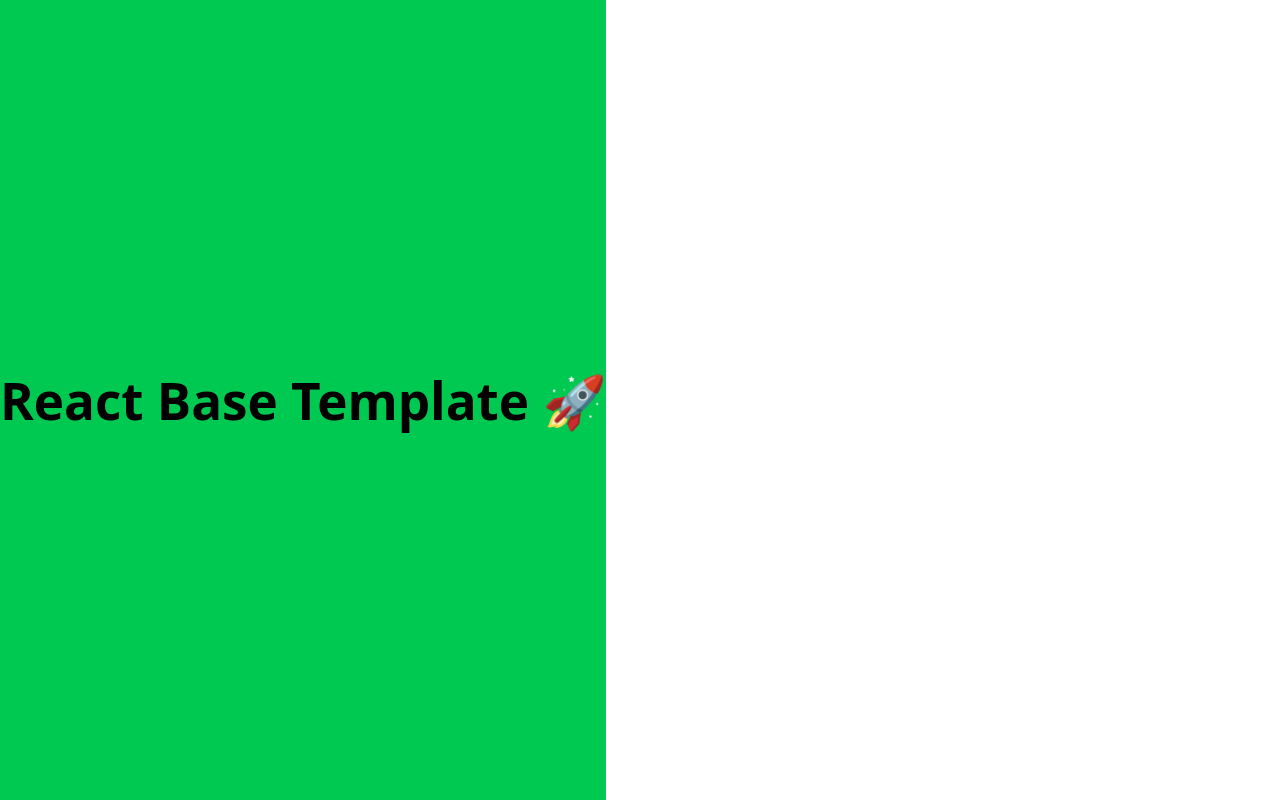
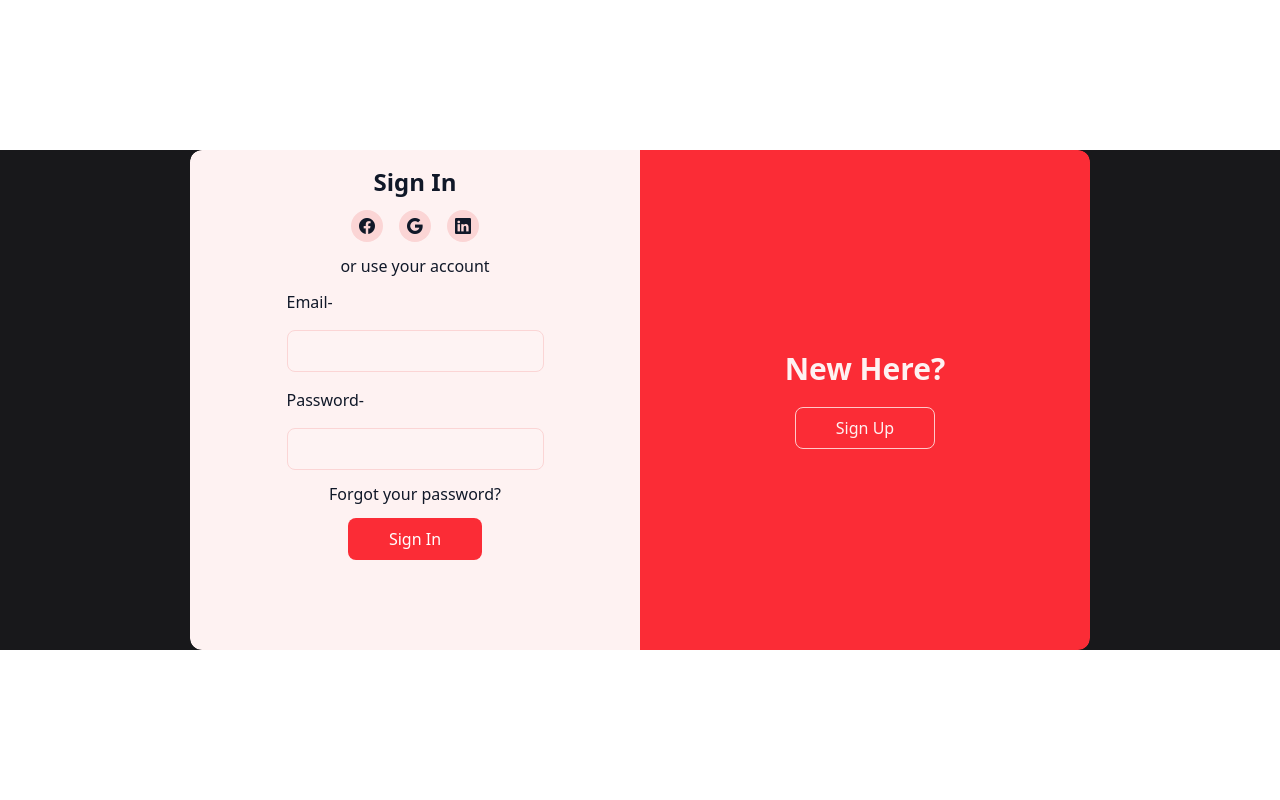
Before and after one commit to sushmita-rgb/frontend-templates, a React (Vite) app in the folder react-base-template/: page / in a window 1280 px wide. Built offline with nearby package versions, Linux system fonts and the light colour scheme.

Commit message:
made login page component

```diff
--- a/react-base-template/src/App.jsx
+++ b/react-base-template/src/App.jsx
@@ -1,16 +1,11 @@
-import { motion } from "framer-motion";
+import React from "react";
+import LoginPage from "./login.jsx";"./src/login";
+
 
 export default function App() {
   return (
-    <div className="h-screen flex items-center justify-center bg-green-500">
-      <motion.h1
-        initial={{ opacity: 0, y: 40 }}
-        animate={{ opacity: 1, y: 0 }}
-        transition={{ duration: 0.6 }}
-        className="text-4xl font-bold text-black"
-      >
-        React Base Template 🚀
-      </motion.h1>
-    </div>
+
+    <LoginPage />
+
   );
 }
--- /dev/null
+++ b/react-base-template/src/login.jsx
@@ -0,0 +1,116 @@
+import { motion } from "framer-motion";
+import React from "react";
+import "bootstrap-icons/font/bootstrap-icons.css";
+
+export default function LoginPage (){
+    return(
+        <>
+            <div className="min-w-screen flex items-center justify-center bg-zinc-900">
+                <div className="w-[900px] h-[500px] flex-row overflow-hidden flex rounded-xl">
+
+                    <motion.div
+                        className="bg-red-50 flex-1 rounded-l-xl flex flex-col items-center py-4 px-10">
+                        <span className="text-gray-900 pb-3 text-2xl font-bold text">Sign In</span>
+                        <div className="flex flex-row gap-4 pb-3 items-center justify-center">
+                            <span className="rounded-full hover:scale-110 ease-in duration-200 hover:cursor-pointer hover:shadow-[0_0_10px_#f8b4b4] bg-[#fbd5d5] p-1 px-2 h-auto w-auto"><i className="bi text-gray-900 bi-facebook"></i></span>
+                            <span className="rounded-full hover:scale-110 ease-in duration-200 hover:cursor-pointer hover:shadow-[0_0_10px_#f8b4b4] bg-[#fbd5d5] p-1 px-2 h-auto w-auto"><i className="bi text-gray-900 bi-google"></i></span>
+                            <span className="rounded-full hover:scale-110 ease-in duration-200 hover:cursor-pointer hover:shadow-[0_0_10px_#f8b4b4] bg-[#fbd5d5] p-1 px-2 h-auto w-auto"><i className="bi  text-gray-900 bi-linkedin"></i></span>
+                        </div>
+                        <span className="text-gray-900 pb-3">or use your account</span>
+                        <div className="flex flex-col gap-4 pb-3 ">
+                            <label htmlFor="email" className="text-gray-900">Email-</label>
+                            <input type="text" id="email" className="bg-[#fef3f3]
+                        text-gray-900
+                        border border-[#fbd5d5]
+                        rounded-lg
+                        px-3 py-2
+                        transition
+                        focus:outline-none
+                        focus:border-[#f8b4b4]
+                        focus:shadow-[0_0_12px_rgba(248,180,180,0.55)]"/>
+                            <label htmlFor="password" className="text-gray-900">Password-</label>
+                            <input type="password" id="password" className="bg-[#fef3f3]
+                        text-gray-900
+                        border border-[#fbd5d5]
+                        rounded-lg
+                        px-3 py-2
+                        transition
+                        focus:outline-none
+                        focus:border-[#f8b4b4]
+                        focus:shadow-[0_0_12px_rgba(248,180,180,0.55)]"/>
+
+                        </div>
+                        <span className="text-gray-900 pb-3">Forgot your password?</span>
+                        <button className="
+                                        !bg-red-500
+                                        !px-10
+                                        !py-2
+                                        !h-auto
+                                        !w-auto
+                                        !rounded-lg
+                                        !text-white
+                                        !hover:shadow-[0_0_20px_rgba(248,180,180,0.55)]
+
+                                        hover:!bg-red-600
+                                        active:!bg-red-700
+
+                                        focus:!outline-none
+                                        focus:!ring-0
+                                        active:!outline-none
+                                        active:!ring-0
+                                        hover:!ring-0
+                                        hover:!outline-none
+
+                                        transition-colors
+                                        duration-200
+                  ">
+                            Sign In
+                        </button>
+
+
+                    </motion.div>
+                    <motion.div
+                        className="bg-red-500 flex-1 rounded-r-xl flex flex-col items-center justify-center py-4 px-10" >
+                        <span className="pb-5 text-red-50 text-center text-3xl font-bold">New Here?</span>
+                        <button
+                            className="
+                                    !bg-transparent
+                                    !px-10
+                                    !py-2
+                                    !h-auto
+                                    !w-auto
+                                    !rounded-lg
+
+                                    !text-red-50
+                                    !border
+                                    !border-red-200
+
+                                    hover:!bg-red-50
+                                    hover:!border-red-300
+                                    hover:!text-red-400
+                                    hover:!shadow-[0_0_16px_rgba(248,180,180,0.45)]
+
+                                    active:!bg-red-100
+                                    active:!border-red-400
+
+                                    focus:!outline-none
+                                    focus:!ring-0
+                                    active:!outline-none
+                                    active:!ring-0
+
+                                    ease-in
+                                    duration-500
+                                  "
+                        >
+                            Sign Up
+                        </button>
+
+                    </motion.div>
+
+                </div>
+            </div>
+
+
+        </>
+    )
+}
--- /dev/null
+++ b/react-base-template/src/signUp.jsx
@@ -0,0 +1,22 @@
+import React from 'react';
+import * as Motion from "motion/react"
+
+export default function SignUp({email, password}) {
+    return (
+        <>
+            <div className="sign-up flex justify-center items-center lg:flex-row">
+                <Motion.div className={
+
+                }>
+
+                </Motion.div>
+                <Motion.div {
+
+                }>
+
+                </Motion.div>
+
+            </div>
+        </>
+    )
+}
```
Also changed, not shown: 1 other file (tests, documents, lock files or other folders).
